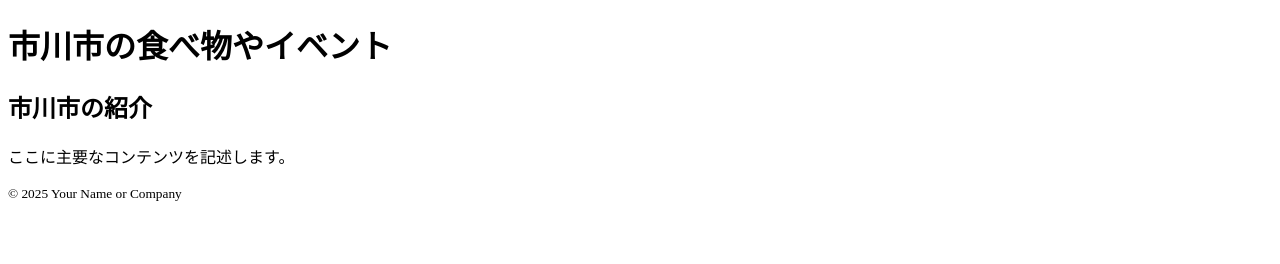
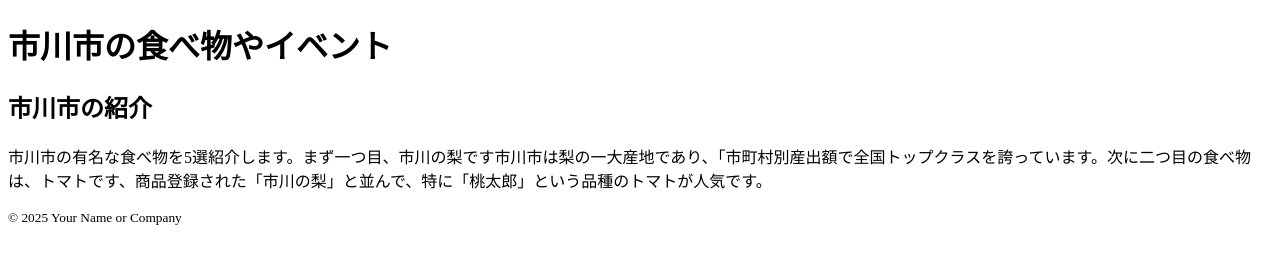
Before and after one commit to oga8002/E2A-test5.github.io, a plain HTML site: page index.html in a window 1280 px wide. Drawn offline with Linux system fonts and the light colour scheme.

Commit message:
index.html

```diff
--- a/index.html
+++ b/index.html
@@ -13,7 +13,7 @@
 
     <main>
         <h2>市川市の紹介</h2>
-        <p>ここに主要なコンテンツを記述します。</p>
+        <p>市川市の有名な食べ物を5選紹介します。まず一つ目、市川の梨です市川市は梨の一大産地であり、「市町村別産出額で全国トップクラスを誇っています。次に二つ目の食べ物は、トマトです、商品登録された「市川の梨」と並んで、特に「桃太郎」という品種のトマトが人気です。</p>
 
         <section>
             <p></p>
```
